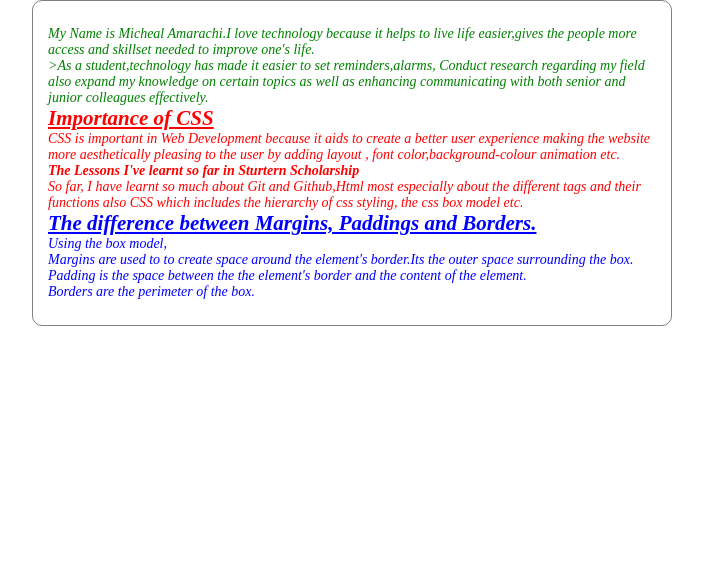
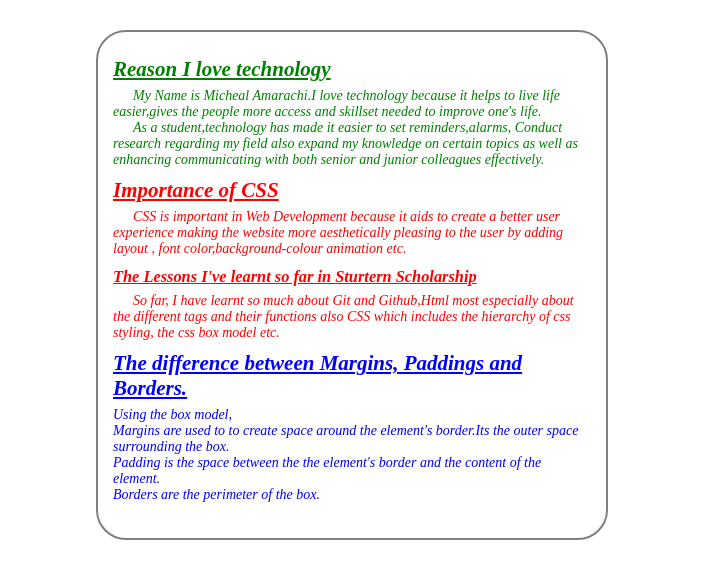
Before and after one commit to A-Micheal/Third-Assignment, a plain HTML site: page Index.html in a window 1280 px wide. Shown: the whole page, without its empty margins (288-991 px from the left). Drawn offline with Linux system fonts and the light colour scheme.

Commit message:
first commit

```diff
--- a/Index.html
+++ b/Index.html
@@ -11,12 +11,13 @@
     <div class="General-container">
       <section class="first">
         <!-- <h1>First Section</h1> -->
+        <h2>Reason I love technology</h2>
         <p>
-          My Name is Micheal Amarachi.I love technology because it helps to live
+          <span class ="left">My Name is Micheal Amarachi.</span>I love technology because it helps to live
           life easier,gives the people more access and skillset needed to
           improve one's life.
           <br>
-            >As a student,technology has made it easier to set reminders,alarms,
+            <span class="left">As a student,</span>technology has made it easier to set reminders,alarms,
             Conduct research regarding my field also expand my knowledge on
             certain topics as well as enhancing communicating with both senior
             and junior colleagues effectively.
@@ -27,20 +28,20 @@
         <!-- <h1> Second Section </h1>-->
         <h2>Importance of CSS</h2>
         <p>
-          CSS is important in Web Development because it aids to create a better
+             <span class="left">CSS </span> is important in Web Development because it aids to create a better
           user experience making the website more aesthetically pleasing to the
           user by adding layout , font color,background-colour animation etc.
         </p>
-        <h4>The Lessons I've learnt so far in Sturtern Scholarship</h4>
-        <p>
-          So far, I have learnt so much about Git and Github,Html most
+        <h3>The Lessons I've learnt so far in Sturtern Scholarship</h3>
+        <p >
+          <span class="left">So far,</span> I have learnt so much about Git and Github,Html most
           especially about the different tags and their functions also CSS which
           includes the hierarchy of css styling, the css box model etc.
         </p>
       </section>
       <section class="third">
         <!-- <h1> Third Section</h1> -->
-        <h2 style="">The difference between Margins, Paddings and Borders.</h2>
+        <h2 >The difference between Margins, Paddings and Borders.</h2>
 <p>  Using the box model,<br>
     Margins are used to  to create space around the element's border.Its the outer space surrounding the box.<br>
     Padding is the space between the the element's border and the content of the element.<br>
--- a/style.css
+++ b/style.css
@@ -6,16 +6,18 @@
 }
 .General-container{
     background-color: white;
-  max-width: 50%;
+  max-width: 40%;
+  min-height: 30vh;
     margin:auto;
     padding: 25px 15px 25px 15px;
-    border:1px solid gray ;
-    border-radius: 10px;
+    border:2px solid gray ;
+    border-radius: 30px;
+    margin-top: 30px;
 }
 h1{
     font-size:18px;
 }
-h2{
+h2,h3{
     text-decoration: underline;
 }
 .first{
@@ -34,3 +36,12 @@ h2{
     color: blue;
     font-style: italic;
 }
+p{
+    margin-top: 6px;
+    margin-bottom: 10px;
+
+}
+
+.left{
+    margin-left: 20px;
+}
```
